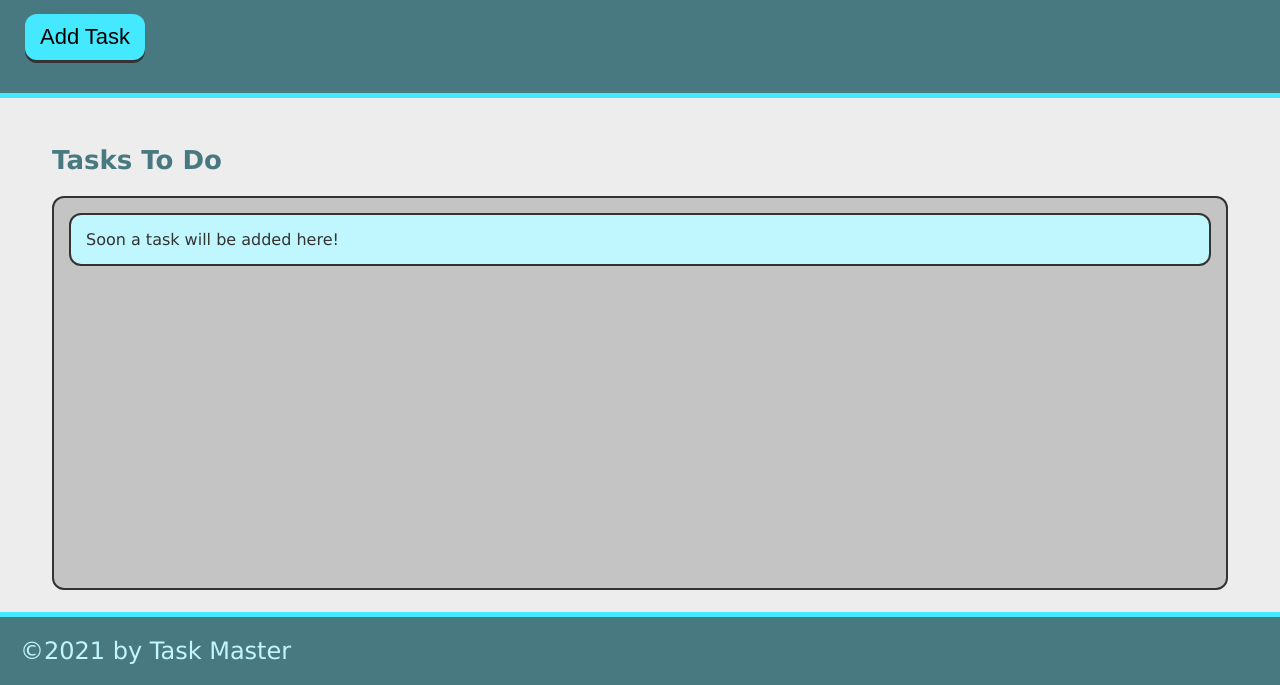
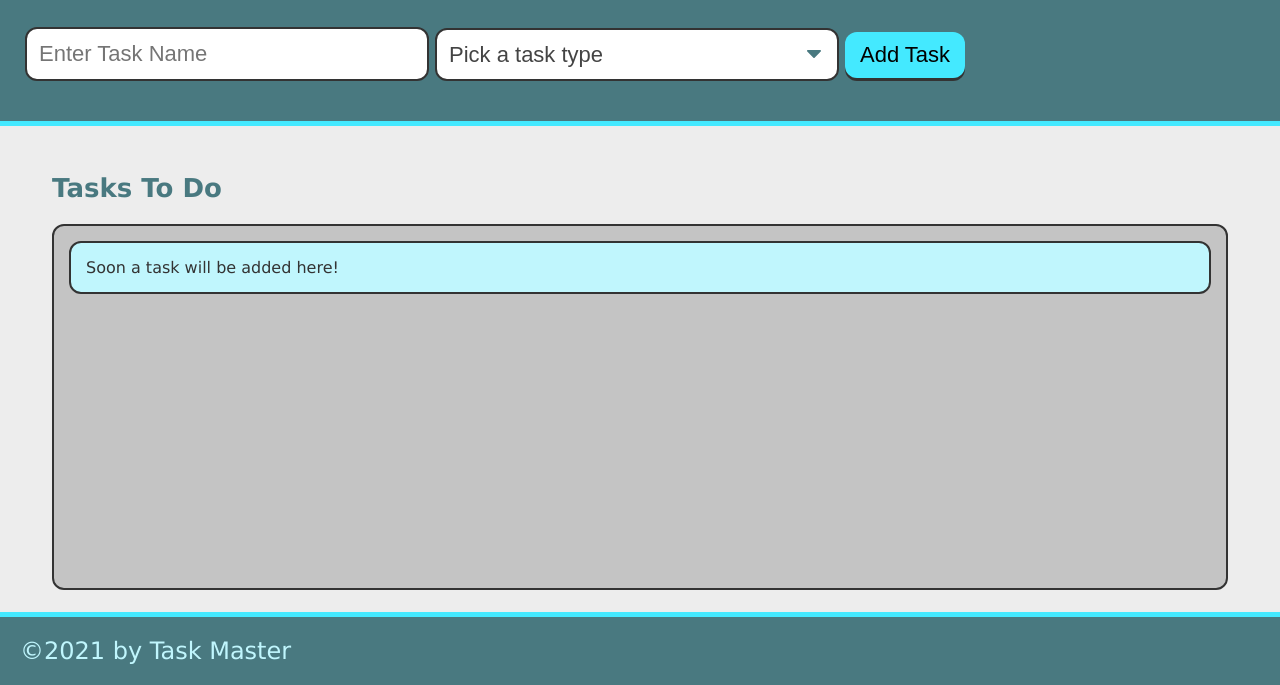
Before and after one commit to wberry86/task-master, a plain HTML site: page index.html in a window 1280 px wide. Shown: the part 115-800 px from the top of the page. Drawn offline with Linux system fonts and the light colour scheme; files whose address does not match are found by name.

Commit message:
added form options

```diff
--- a/index.html
+++ b/index.html
@@ -12,7 +12,22 @@
     <header>
       <h1 class="page-title">Task Master</h1>
       <p>Click the button below to add a new task!</p>
-      <button class="btn" id="save-task">Add Task</button>
+      <form id="task-form">
+        <div class="form-group">
+          <input type="text" name="task-name" placeholder="Enter Task Name" />
+        </div>
+        <div class="form-group">
+          <select name="task-type" class="select-dropdown">
+            <option value="" disabled selected>Pick a task type</option>
+            <option value="Print">Print</option>
+            <option value="Web">Web</option>
+            <option value="Mobile">Mobile</option>
+          </select>
+        </div>
+        <div class="form-group">
+          <button class="btn" id="save-task" type="submit">Add Task</button>
+        </div>
+      </form>
     </header>
 
     <main class="page-content">
@@ -24,9 +39,7 @@
       </section>
     </main>
 
-    <footer>
-        &copy;2021 by Task Master
-    </footer>
+    <footer>&copy;2021 by Task Master</footer>
 
     <script src="./assets/js/script.js"></script>
   </body>
```
